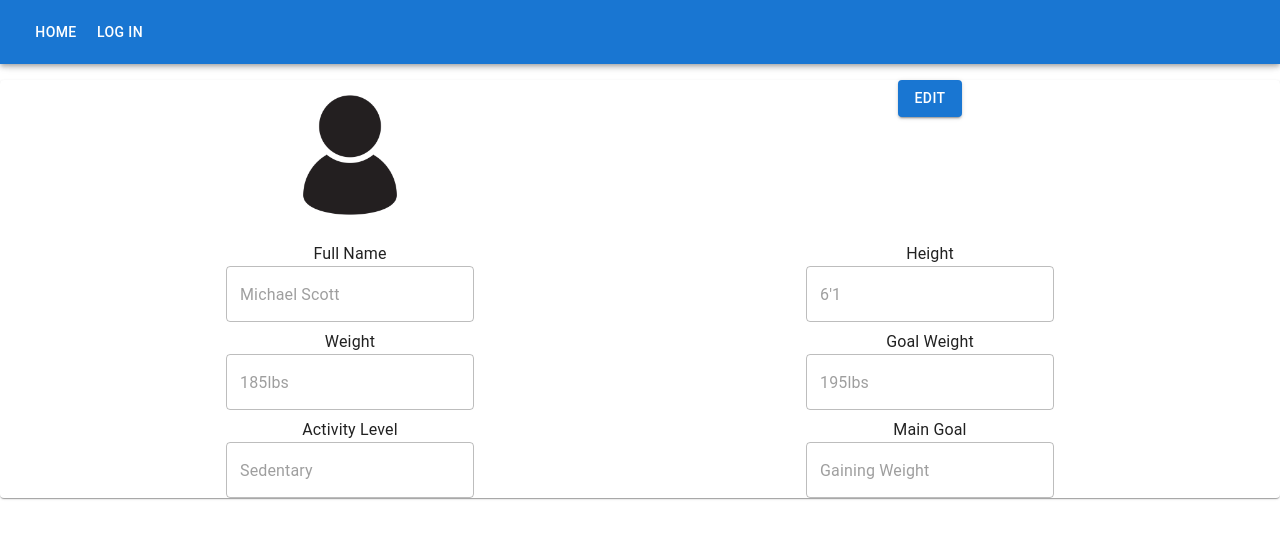
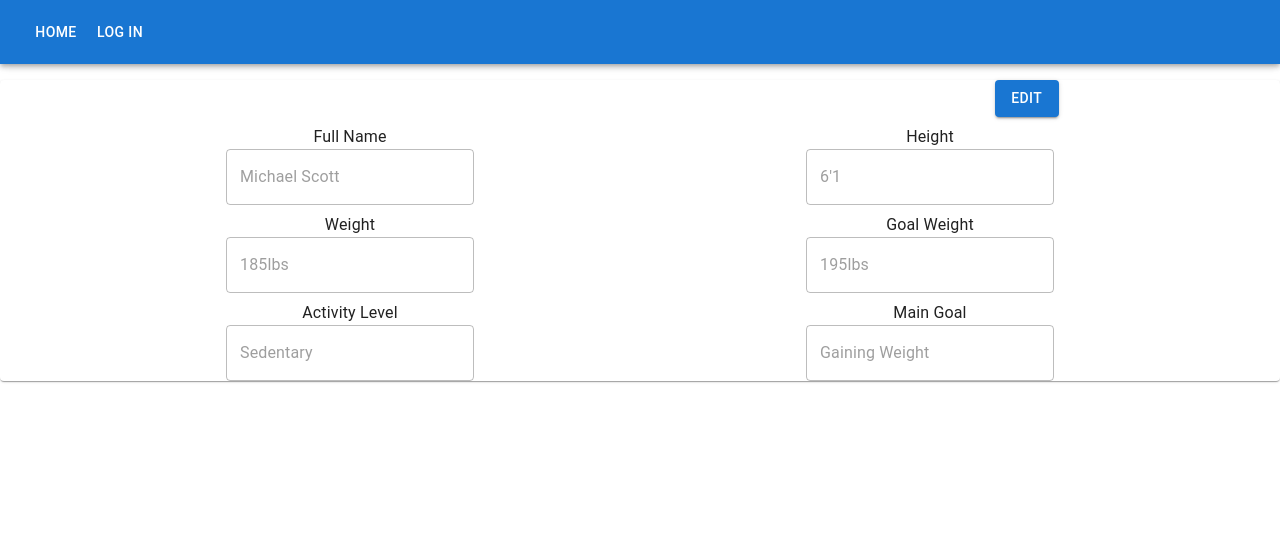
Before and after one commit to AustinfHunter/quatro-frontend, a React (Create React App) app: page /profile in a window 1280 px wide. Shown: the top 538 px of the page. Built offline with nearby package versions, Linux system fonts and the light colour scheme; no server answers.

Commit message:
Updated Profile.js
Took out the default profile picture, moved the edit button

```diff
--- a/src/components/Profile.js
+++ b/src/components/Profile.js
@@ -7,28 +7,15 @@ import {
     TextField,
     Button
 } from '@mui/material';
-import profilePicture from "../images/default_profile_picture.jpg";
 
 const Profile = () => {
 
     return (
-        <Paper>
-            <Container styles={styles.formcontainer}>
+        <Paper styles={styles.formcontainer}>
+            <Container>
                 <Grid2 container spacing={1}>
-                    <Grid2 size={6}>
-                        <Box
-                            component="img"
-                            src={profilePicture}
-                            alt="Default Profile Picture"
-                            sx = {{
-                                width: '150px',
-                                height: '150px',
-                                borderRadius: '50%',
-                                objectFit: 'cover',
-                            }}
-                        />
-                    </Grid2>
-                    <Grid2 size={6} styles={styles.editbutton}>
+                    <Grid2 size={8}></Grid2>
+                    <Grid2 size={4} styles={styles.editbutton}>
                         <Button variant="contained">Edit</Button>
                     </Grid2>
                     <Grid2 size={6}>
```
